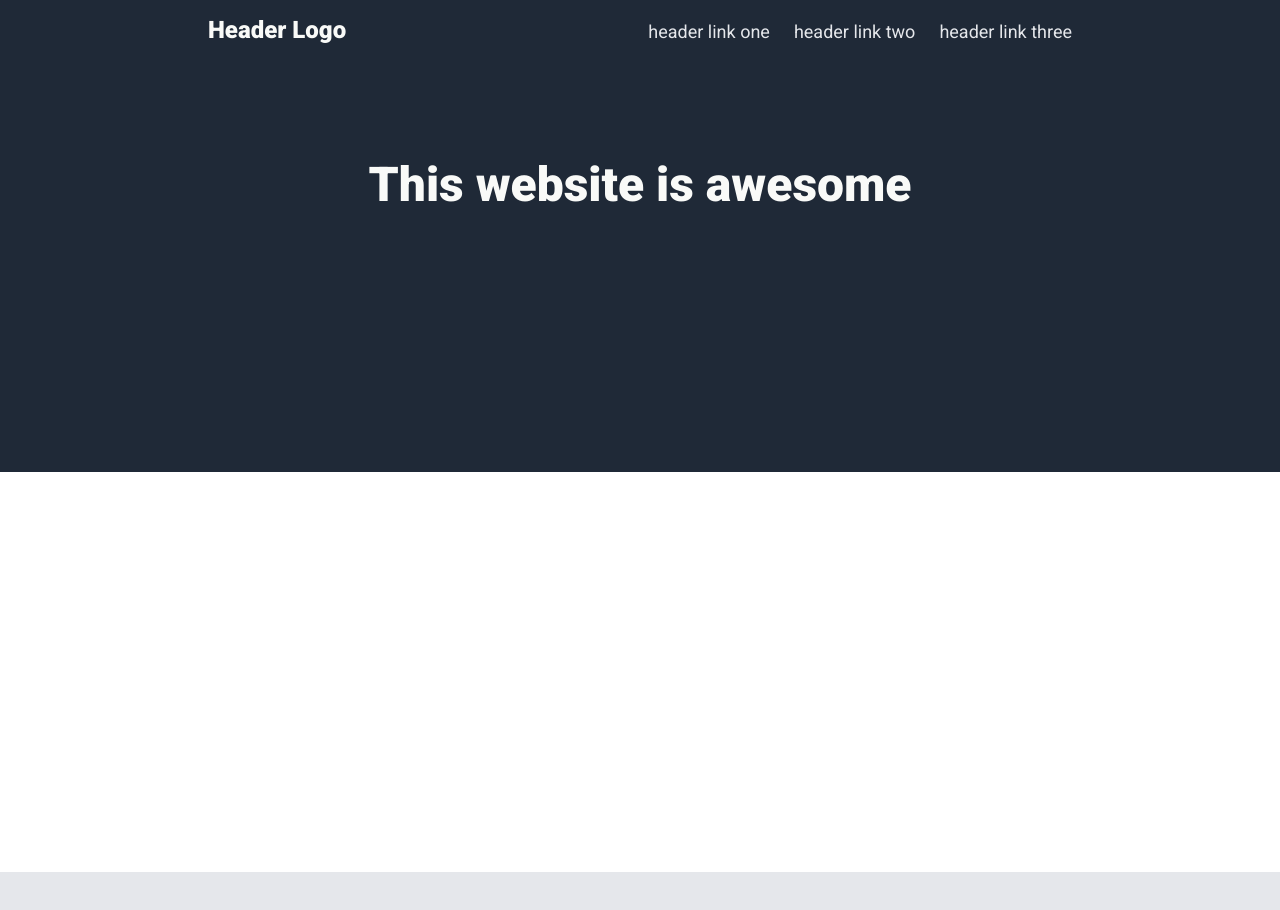
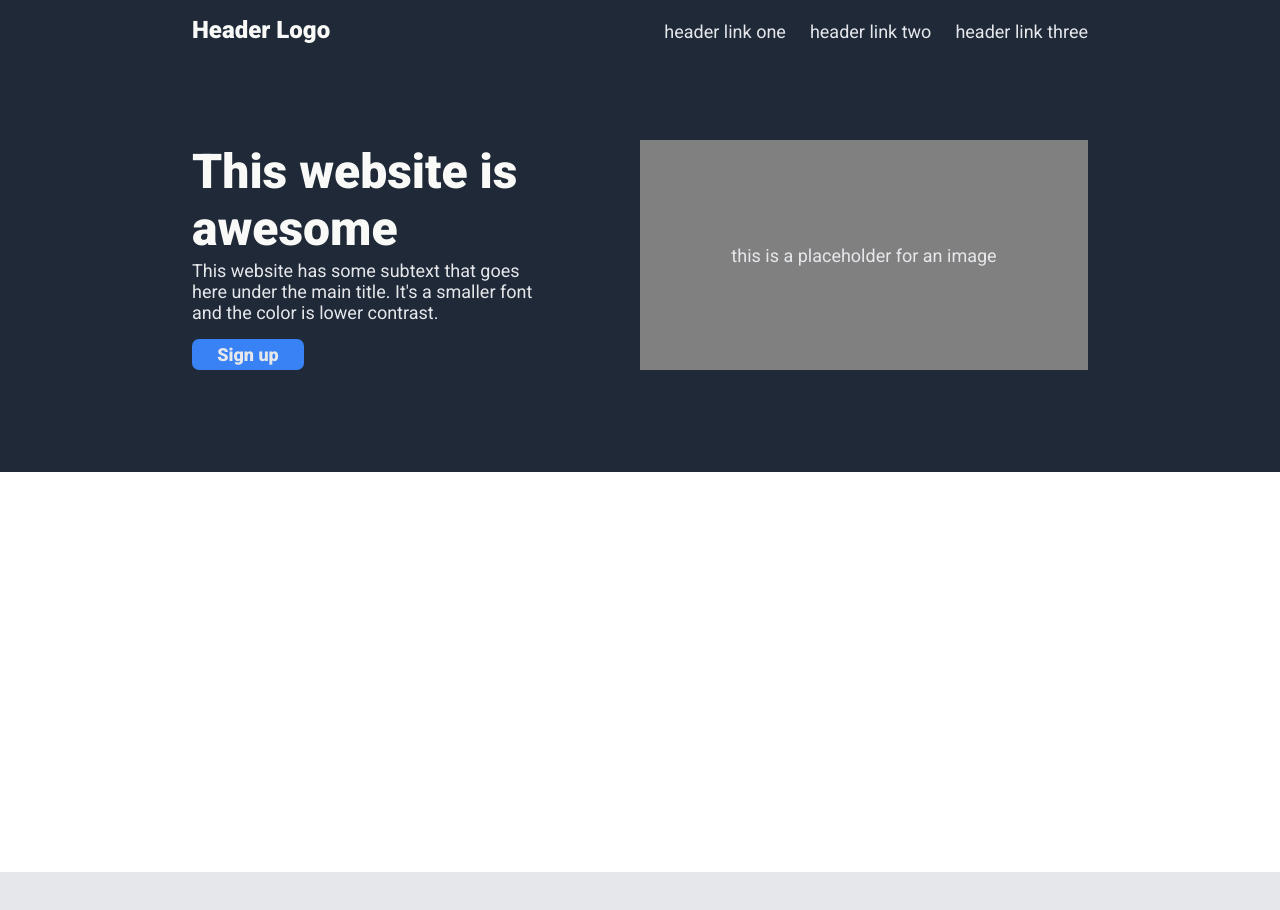
Before and after one commit to taylorjknipe/landing_page, a plain HTML site: page index.html in a window 1280 px wide. Shown: the top 910 px of the page. Drawn offline with Linux system fonts and the light colour scheme.

Commit message:
Finished header content and styling

```diff
--- a/index.html
+++ b/index.html
@@ -19,7 +19,19 @@
             </div>
         </div>
         <div class="main-block">
-            <h1>This website is awesome</h1>
+            <div class="text">
+                <h1>This website is awesome</h1>
+                <p class="small">
+                    This website has some subtext that goes here under the main title. It's a smaller font
+                    and the color is lower contrast.
+                </p>
+                <div class="button">
+                    <a class="small" href="#">Sign up</a>
+                </div>
+            </div>
+            <div class="image">
+                <p class="small">this is a placeholder for an image</p>
+            </div>
         </div>
     </header>
     <div class="info-block"></div>
--- a/styles.css
+++ b/styles.css
@@ -12,7 +12,7 @@ body {
 header {
     height: 55vh;
     background-color: #1F2937;
-    padding: 1em 13em;
+    padding: 1em 12em;
 }
 
 div {
@@ -41,14 +41,49 @@ li a {
     display: flex;
     align-items: baseline;
     justify-content: space-between;
+    padding-bottom: 6em;
 }
 
 .main-block {
     display: flex;
+    justify-content: space-between;
+}
+
+.text {
+    max-width: 40%;
+    flex: auto;
+    display: flex;
+    flex-direction: column;
+}
+
+.image {
+    max-width: 50%;
+    flex: auto;
+    background-color: gray;
+    align-items: center;
     justify-content: center;
+    display: flex;
+}
+
+.small{
+    font-size: 18px;
+    color: #E5E7EB;
+    text-decoration: none;
+}
+
+.button {
+    display: flex;
+    background-color: #3882F6;
     align-items: center;
-    padding: 7em 0;
-    gap: 2em;
+    justify-content: center;
+    padding: 5px 1em;
+    max-width: 5em;
+    margin-top: 1em;
+    border-radius: 7px;
+}
+
+.button a {
+    font-weight: 800;
 }
 
 .info-block {
@@ -93,4 +128,6 @@ h1 {
     font-family: 'Roboto', sans-serif;
     color: #F9FAF8;
     font-weight: 900;
+    text-wrap: wrap;
+    padding: 3px 0;
 }
```
